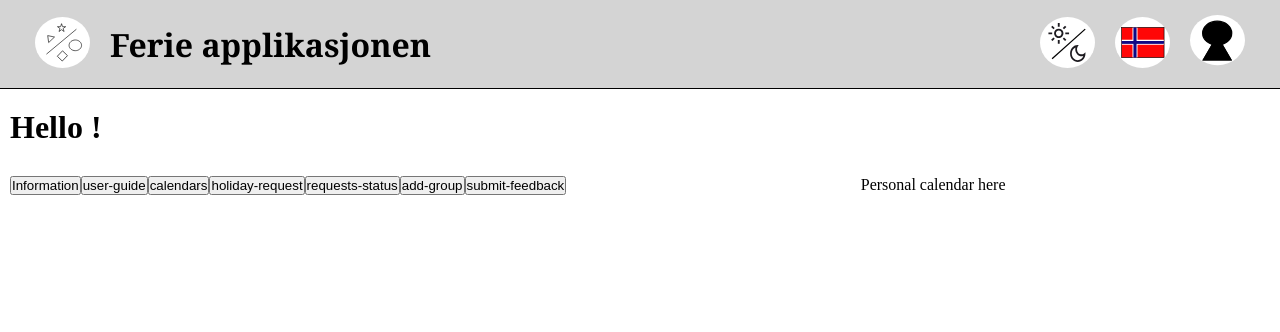
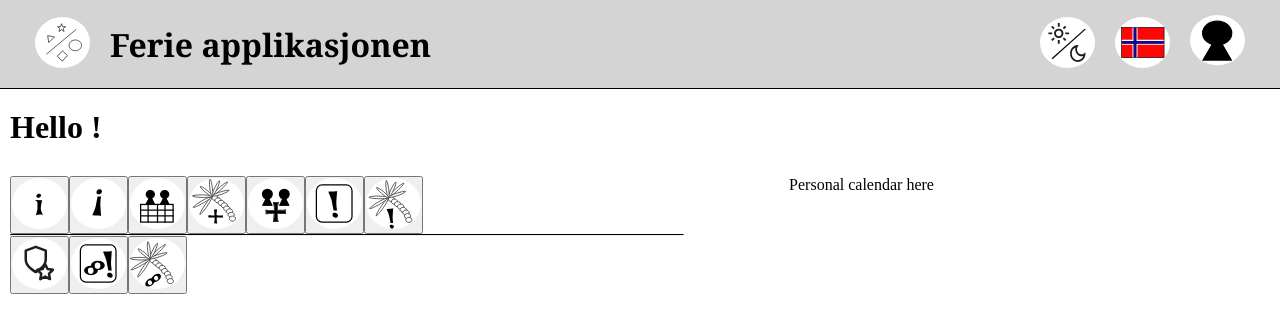
Before and after one commit to InaFPedersen/Holiday-Application, a React (Vite) app in the folder holiday-app/: page / in a window 1280 px wide. Shown: the top 332 px of the page. Built offline with nearby package versions, Linux system fonts and the light colour scheme.

Commit message:
feat: add all the navigation buttons to the dashboard

```diff
--- a/holiday-app/src/Dashboard.tsx
+++ b/holiday-app/src/Dashboard.tsx
@@ -1,6 +1,7 @@
 import { useState } from 'react';
 import Topbar from './components/Topbar/Topbar'
 import './Dashboard.css'
+import Divider from './components/Divider';
 
 const Dashboard = () => {
   // Global states
@@ -8,8 +9,8 @@ const Dashboard = () => {
   const [lightModeActive, setLightModeActive] = useState(true);
   const [userLoggedIn, setUserLoggedIn] = useState(false);
   const [activeLanguage, setActiveLanguage] = useState('Norwegian');
-  const [isAdmin, setIsAdmin] = useState(false);
-  const [isLeader, setIsLeader] = useState(false);
+  const [isAdmin, setIsAdmin] = useState(true);
+  const [isLeader, setIsLeader] = useState(true);
 
   return (
     <div className='grid-container'>
@@ -23,27 +24,157 @@ const Dashboard = () => {
         <div className='box'>
           {isAdmin ? (
             <>
-              <button className='icon-button information'>Information</button>
-              <button className='icon-button user-guide'>user-guide</button>
-              <button className='icon-button calendars'>calendars</button>
-              <button className='icon-button holiday-request'>holiday-request</button>
-              <button className='icon-button requests-status'>requests-status</button>
-              <button className='icon-button add-group'>add-group</button>
-              <button className='icon-button submit-feedback'>submit-feedback</button>
+            {lightModeActive ?
+              <>
+                <button className='icon-button information'>
+                  <img src="./icons/information-icon-light.svg" alt="Light mode version of the Information icon button" />
+                </button>
+                <button className='icon-button user-guide'>
+                  <img src="./icons/user-guide-icon-light.svg" alt="Light mode version of the User Guide icon button" />
+                </button>
+                <button className='icon-button calendars'>
+                  <img src="./icons/calendar-icon-light.svg" alt="Light mode version of the Calendars icon button" />
+                </button>
+                <button className='icon-button holiday-request'>
+                  <img src="./icons/holiday-request-icon-light.svg" alt="Light mode version of the Holiday Request icon button" />
+                </button>
+                <button className='icon-button add-group'>
+                  <img src="./icons/add-group-icon-light.svg" alt="Light mode version of the Add Group icon button" />
+                </button>
+                <button className='icon-button submit-feedback'>
+                  <img src="./icons/submit-feedback-icon-light.svg" alt="Light mode version of the Submit Feedback icon button" />
+                </button>
+                <button className='icon-button holiday-request-status'>
+                  <img src="./icons/holiday-request-status-icon-light.svg" alt="Light mode version of the Holiday Request Status icon button" />
+                </button>
 
-              <button className='icon-button admin-page'>Admin page</button>
-              <button className='icon-button view-feedback'>View feedback</button>
-              {isLeader && <button className='icon-button view-holiday-requests'>View holiday request</button>}
+                <Divider />
+
+                <button className='icon-button admin-page'>
+                  <img src="./icons/admin-page-icon-light.svg" alt="Light mode version of the Admin Page icon button" />
+                </button>
+                <button className='icon-button view-feedback'>
+                  <img src="./icons/view-feedback-icon-light.svg" alt="Light mode version of the View Feedback icon button" />
+                </button>
+                <button className='icon-button view-holiday-request'>
+                  <img src="./icons/view-holiday-request-icon-light.svg" alt="Light mode version of the View Holiday Request icon button" />
+                </button>
+              </>
+              :
+              <>
+                <button className='icon-button information'>
+                  <img src="./icons/information-icon-dark.svg" alt="Dark mode version of the Information icon button" />
+                </button>
+                <button className='icon-button user-guide'>
+                  <img src="./icons/user-guide-icon-dark.svg" alt="Dark mode version of the User Guide icon button" />
+                </button>
+                <button className='icon-button calendars'>
+                  <img src="./icons/calendar-icon-dark.svg" alt="Dark mode version of the Calendars icon button" />
+                </button>
+                <button className='icon-button holiday-request'>
+                  <img src="./icons/holiday-request-icon-dark.svg" alt="Dark mode version of the Holiday Request icon button" />
+                </button>
+                <button className='icon-button add-group'>
+                  <img src="./icons/add-group-icon-dark.svg" alt="Dark mode version of the Add Group icon button" />
+                </button>
+                <button className='icon-button submit-feedback'>
+                  <img src="./icons/submit-feedback-icon-dark.svg" alt="Dark mode version of the Submit Feedback icon button" />
+                </button>
+                <button className='icon-button holiday-request-status'>
+                  <img src="./icons/holiday-request-status-icon-dark.svg" alt="Dark mode version of the Holiday Request Status icon button" />
+                </button>
+
+                <Divider />
+
+                <button className='icon-button admin-page'>
+                  <img src="./icons/admin-page-icon-dark.svg" alt="Dark mode version of the Admin Page icon button" />
+                </button>
+                <button className='icon-button view-feedback'>
+                  <img src="./icons/view-feedback-icon-dark.svg" alt="Dark mode version of the View Feedback icon button" />
+                </button>
+                <button className='icon-button view-holiday-request'>
+                  <img src="./icons/view-holiday-request-icon-dark.svg" alt="Dark mode version of the View Holiday Request icon button" />
+                </button>
+              </>
+            }
             </>
           ) : (
             <>
-              <button className='icon-button information'>Information</button>
-              <button className='icon-button user-guide'>user-guide</button>
-              <button className='icon-button calendars'>calendars</button>
-              <button className='icon-button holiday-request'>holiday-request</button>
-              <button className='icon-button requests-status'>requests-status</button>
-              <button className='icon-button add-group'>add-group</button>
-              <button className='icon-button submit-feedback'>submit-feedback</button>
+            {lightModeActive ?
+              <>
+                <button className='icon-button information'>
+                  <img src="./icons/information-icon-light.svg" alt="Light mode version of the Information icon button" />
+                </button>
+                <button className='icon-button user-guide'>
+                  <img src="./icons/user-guide-icon-light.svg" alt="Light mode version of the User Guide icon button" />
+                </button>
+                <button className='icon-button calendars'>
+                  <img src="./icons/calendar-icon-light.svg" alt="Light mode version of the Calendars icon button" />
+                </button>
+                <button className='icon-button holiday-request'>
+                  <img src="./icons/holiday-request-icon-light.svg" alt="Light mode version of the Holiday Request icon button" />
+                </button>
+                <button className='icon-button add-group'>
+                  <img src="./icons/add-group-icon-light.svg" alt="Light mode version of the Add Group icon button" />
+                </button>
+                <button className='icon-button submit-feedback'>
+                  <img src="./icons/submit-feedback-icon-light.svg" alt="Light mode version of the Submit Feedback icon button" />
+                </button>
+                <button className='icon-button holiday-request-status'>
+                  <img src="./icons/holiday-request-status-icon-light.svg" alt="Light mode version of the Holiday Request Status icon button" />
+                </button>
+
+                {isLeader &&
+                  <>
+                  <Divider />
+
+                    <button className='icon-button view-feedback'>
+                      <img src="./icons/view-feedback-icon-light.svg" alt="Light mode version of the View Feedback icon button" />
+                    </button>
+                    <button className='icon-button view-holiday-request'>
+                      <img src="./icons/view-holiday-request-icon-light.svg" alt="Light mode version of the View Holiday Request icon button" />
+                    </button>
+                  </>
+                }
+              </>
+              :
+              <>
+                <button className='icon-button information'>
+                  <img src="./icons/information-icon-dark.svg" alt="Dark mode version of the Information icon button" />
+                </button>
+                <button className='icon-button user-guide'>
+                  <img src="./icons/user-guide-icon-dark.svg" alt="Dark mode version of the User Guide icon button" />
+                </button>
+                <button className='icon-button calendars'>
+                  <img src="./icons/calendar-icon-dark.svg" alt="Dark mode version of the Calendars icon button" />
+                </button>
+                <button className='icon-button holiday-request'>
+                  <img src="./icons/holiday-request-icon-dark.svg" alt="Dark mode version of the Holiday Request icon button" />
+                </button>
+                <button className='icon-button add-group'>
+                  <img src="./icons/add-group-icon-dark.svg" alt="Dark mode version of the Add Group icon button" />
+                </button>
+                <button className='icon-button submit-feedback'>
+                  <img src="./icons/submit-feedback-icon-dark.svg" alt="Dark mode version of the Submit Feedback icon button" />
+                </button>
+                <button className='icon-button holiday-request-status'>
+                  <img src="./icons/holiday-request-status-icon-dark.svg" alt="Dark mode version of the Holiday Request Status icon button" />
+                </button>
+
+                {isLeader &&
+                  <>
+                    <Divider />
+
+                    <button className='icon-button view-feedback'>
+                      <img src="./icons/view-feedback-icon-dark.svg" alt="Dark mode version of the View Feedback icon button" />
+                    </button>
+                    <button className='icon-button view-holiday-request'>
+                      <img src="./icons/view-holiday-request-icon-dark.svg" alt="Dark mode version of the View Holiday Request icon button" />
+                    </button>
+                  </>
+                }
+              </>
+            }
             </>
           )}
         </div>
```
